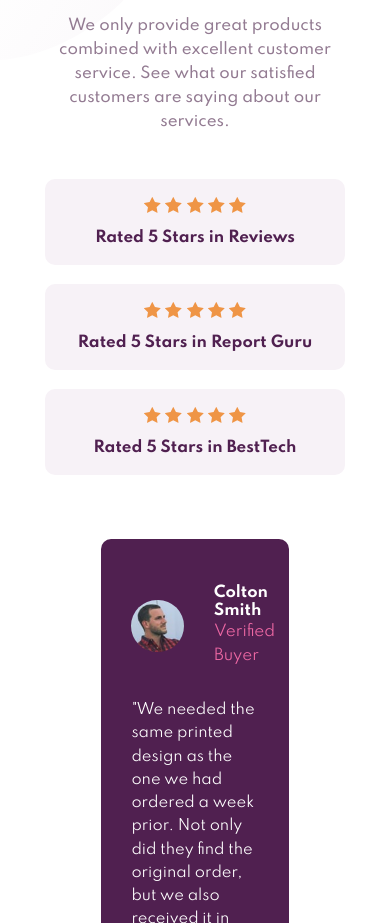
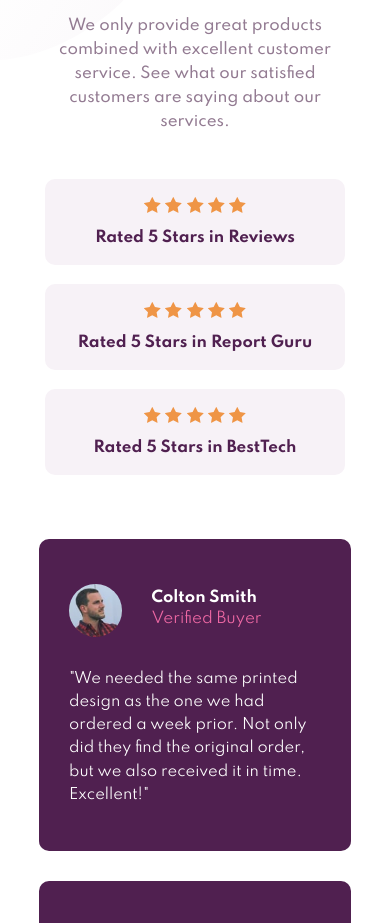
Before and after one commit to trafiki/social-proof-section-master, a plain HTML site: page index.html in a window 390 px wide. Shown: the part 172-1095 px from the top of the page. Drawn offline with Linux system fonts and the light colour scheme.

Commit message:
edit css to imporove responsiveness

```diff
--- a/style.css
+++ b/style.css
@@ -185,3 +185,9 @@ img.bg-desktop-tb {
     background-image: url(./images/bg-pattern-top-mobile.svg), url(./images/bg-pattern-bottom-mobile.svg);
   }
 }
+
+@media only screen and (max-width: 500px) {
+  .review-card {
+    width: 100%;
+  }
+}
```
